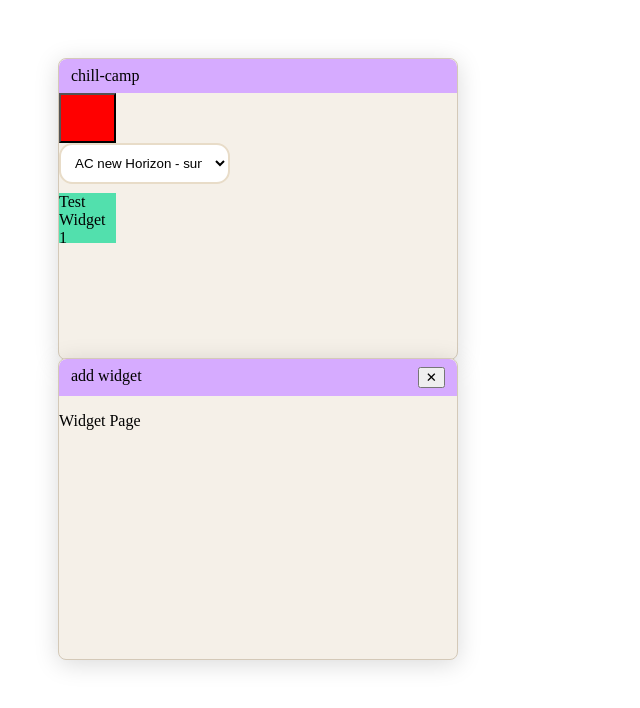
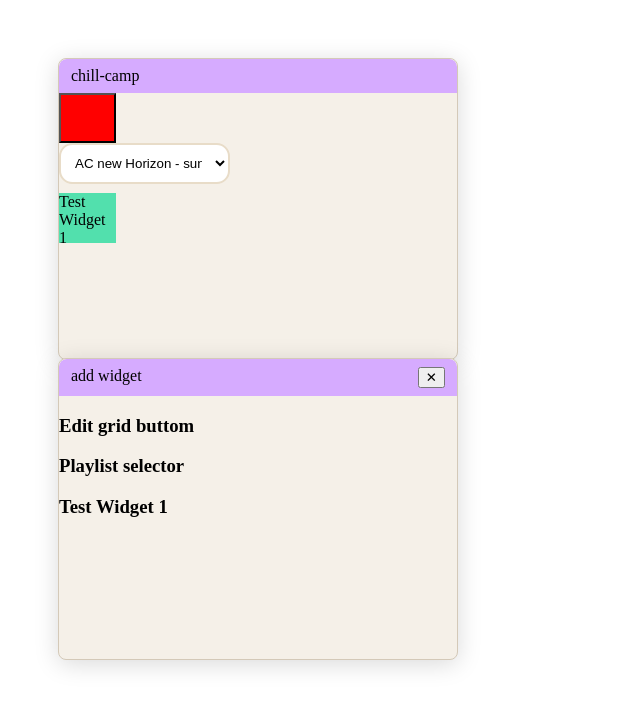
Before and after one commit to orkeilius/chill-camp, a React (Vite) app: page / in a window 1280 px wide. Both pictures are taken after a click on the button 87 px from the left and 118 px from the top of the page. Shown: the top 708 px of the page, without its empty margins (0-640 px from the left). Built offline with nearby package versions, Linux system fonts and the light colour scheme.

Commit message:
feat (widgets): add basic add widget windows

```diff
--- a/src/pages/WidgetListPage.tsx
+++ b/src/pages/WidgetListPage.tsx
@@ -1,7 +1,17 @@
+import {useWidgetsStore} from "../store/WidgetsStore";
+import modService from "../services/modService";
 
 export default function WidgetListPage(){
 
+    const widgetStore =  useWidgetsStore(s => s.addWidget)
+
     return (
-        <p>Widget Page</p>
+        <div className="widget-list-page">
+            {Array.from(modService.listOfWidgets.values()).map((widget) => (
+                <div key={widget.name} className="widget" onClick={() => widgetStore(widget)}>
+                    <h3>{widget.name}</h3>
+                </div>
+            ))}
+        </div>
     )
 }
--- a/src/store/WidgetsStore.ts
+++ b/src/store/WidgetsStore.ts
@@ -18,6 +18,8 @@ type WidgetsState = {
 type WidgetsStore = {
     toggleEditMode: (newMode?: boolean) => void
     updateLayout: (newLayout: Layout) => void
+    addWidget: (widget: Widget) => void
+    removeWidget: (widgetName: string) => void
 }
 
 export const useWidgetsStore = create<WidgetsState & WidgetsStore>()(
@@ -53,6 +55,12 @@ export const useWidgetsStore = create<WidgetsState & WidgetsStore>()(
                 })
             },
 
+        addWidget: (widget) => {
+            set((state) => {
+                const item = layoutFromWidget(widget)
+                return {layout: state.layout.filter(l => l.i !== widget.name).concat(item)}
+            })
+        },
 
     }), {
         name: "grid-layout",
```
